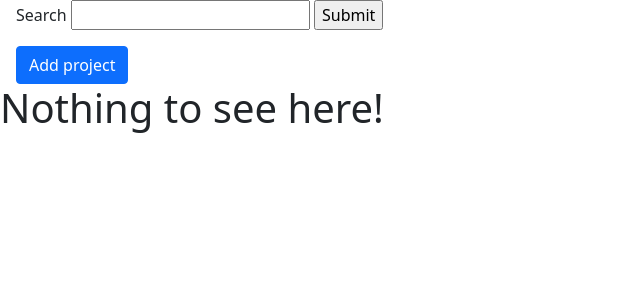
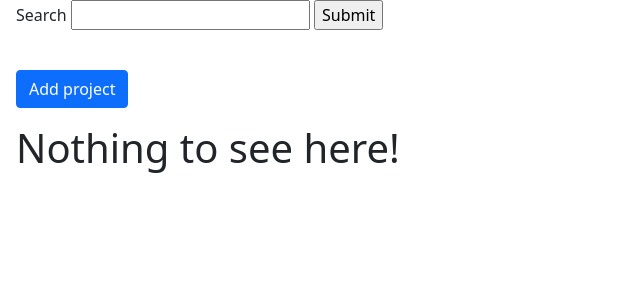
Before and after one commit to marianneneuts/2imd-development4-PHP, a PHP site: page / in a window 1280 px wide. Shown: the part 56-356 px from the top of the page, without its empty margins (0-640 px from the left). Run offline with PHP 8.4, Linux system fonts and the light colour scheme; the visitor is signed in with stand-in values (Sample User, id 1); data comes from the database, SQL or seed files in the repository; data that the repository does not hold is empty.

Commit message:
feat: styling + positioning

```diff
--- a/index.php
+++ b/index.php
@@ -58,12 +58,15 @@
             }
             ?>
 
+
+    <br>
+
     <a class="btn btn-primary ms-3 mt-3" href="add_project.php">Add project</a>
 
     <br>
 
     <?php if(empty($projects)): ?>
-        <h1 id="noProjects">Nothing to see here!</h1>
+        <h1 class="ms-3 mt-3" id="noProjects">Nothing to see here!</h1>
     <?php endif; ?>
 
     <?php if(!empty($projects)): ?>
```
Lines whose indentation alone changed are shown as unchanged.
